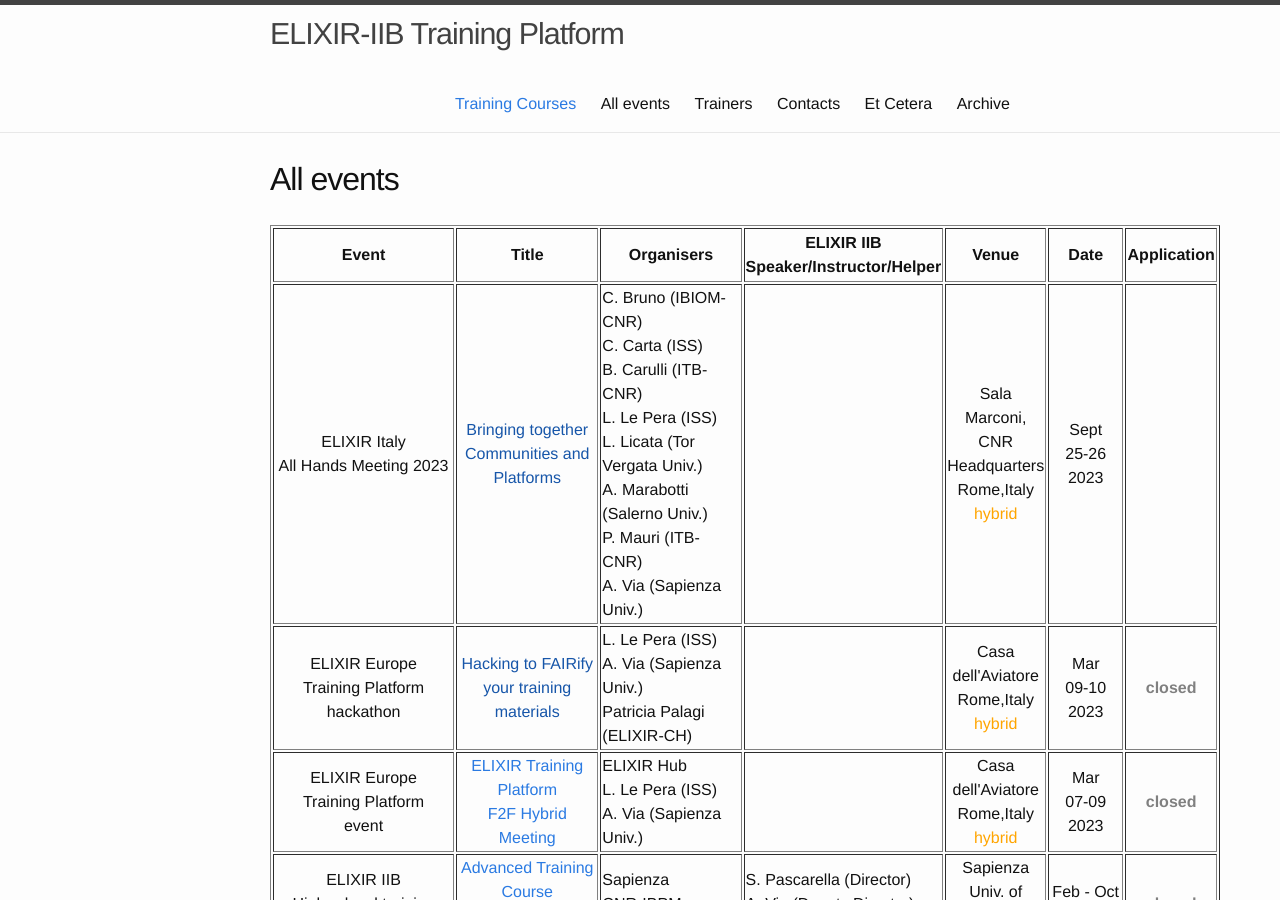
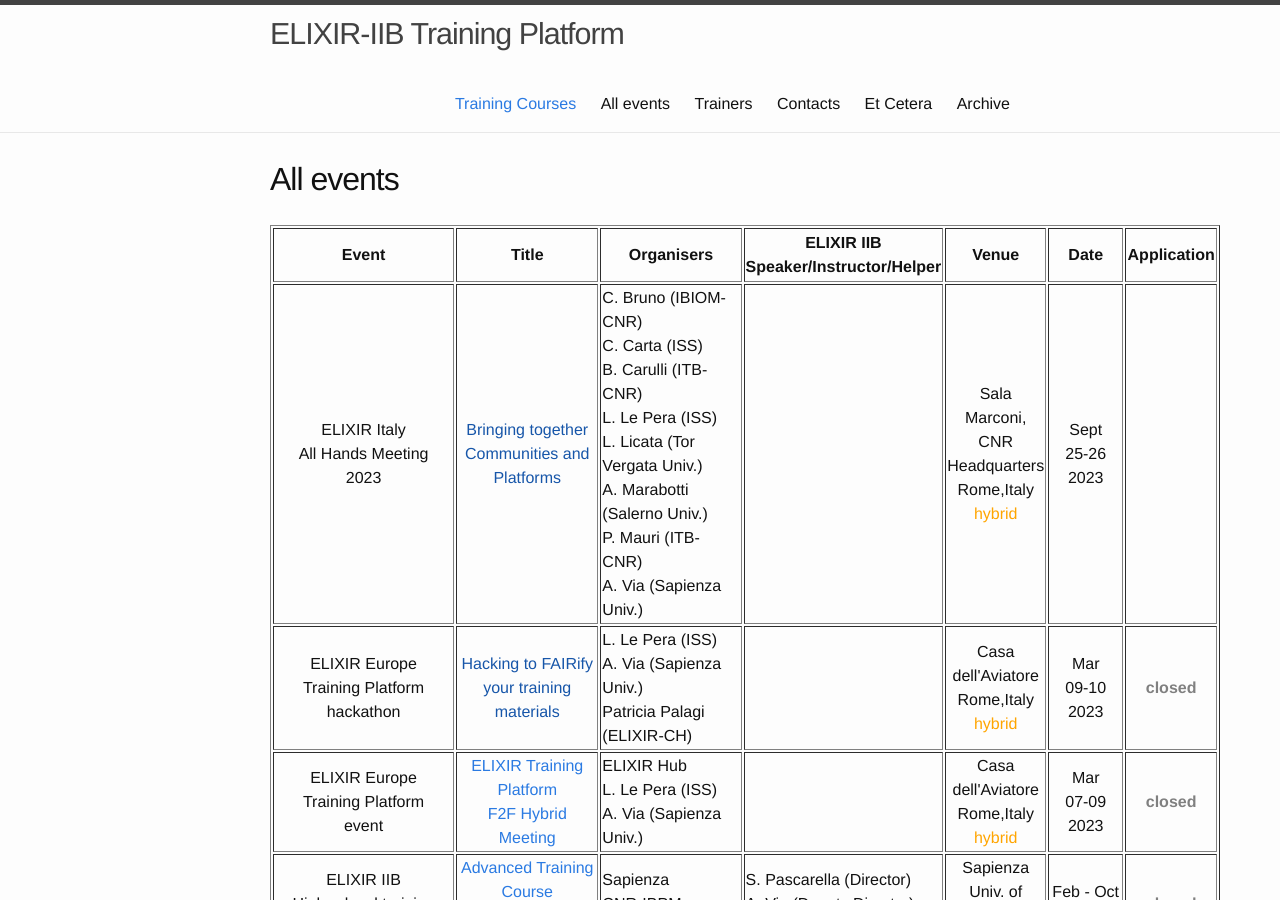
Before and after one commit to ELIXIR-IIB-training/website, a Jekyll site: the page built from _pages/01-all_events.md, in a window 1280 px wide and 900 px high. Built offline with Jekyll 4.4.1, drawn with Linux system fonts in a browser that asks for light colours.

Commit message:
Update 01-all_events.md

```diff
--- a/_pages/01-all_events.md
+++ b/_pages/01-all_events.md
@@ -17,7 +17,7 @@ permalink: /all_events/
 </tr>
 
 <tr>
-   <td height="50" align="center">ELIXIR Italy <br> All Hands Meeting 2023<br></td>
+   <td height="50" align="center">ELIXIR Italy <br> All Hands Meeting <br>2023<br></td>
    <td height="50" width="220" align="center"><a href= "">Bringing together Communities and Platforms</a></td>
    <td height="50" width="150">C. Bruno (IBIOM-CNR) <br>C. Carta (ISS) <br>B. Carulli (ITB-CNR)<br>L. Le Pera (ISS)<br>L. Licata (Tor Vergata Univ.)<br>A. Marabotti (Salerno Univ.)<br>P. Mauri (ITB-CNR)<br>A. Via (Sapienza Univ.)<br></td>
    <td height="50" width="150"></td>
```
